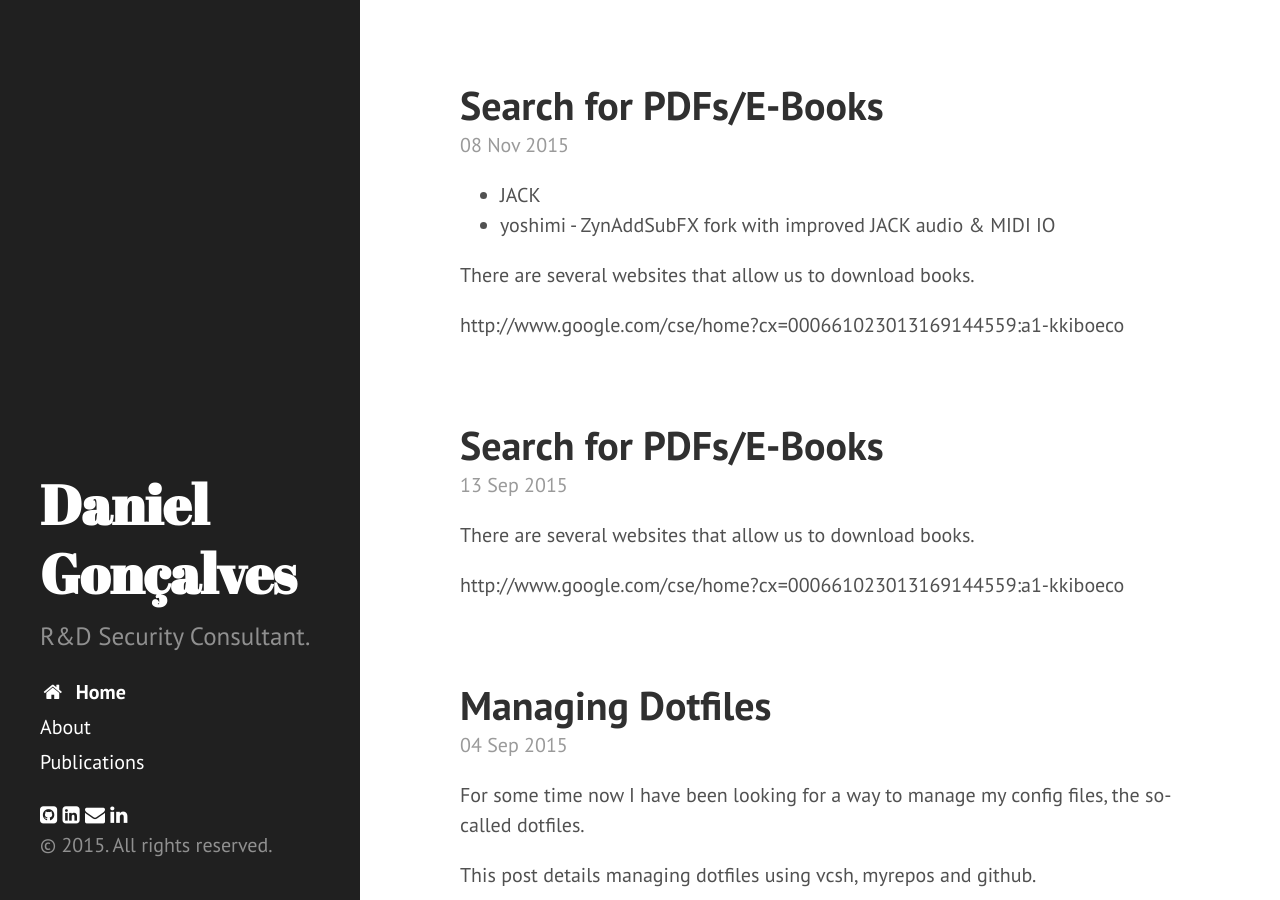
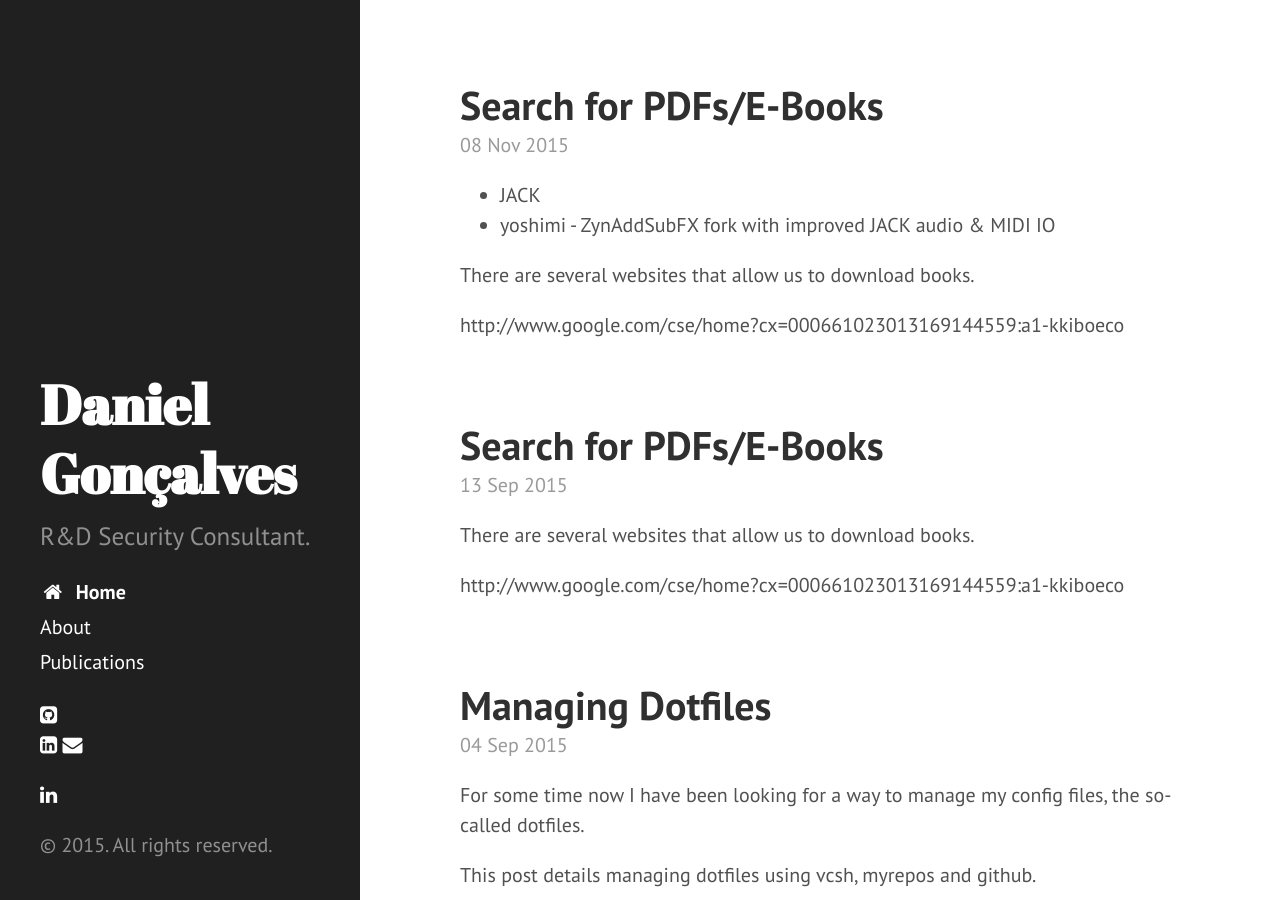
Before and after one commit to 2phost/2phost.github.io, a Jekyll site: the page built from index.html, in a window 1280 px wide and 900 px high. Built offline with Jekyll 4.4.1, drawn with Linux system fonts in a browser that asks for light colours; nearby versions of some CDN libraries; Markdown is read by kramdown in place of the engine named in the settings; the list of posts is cut into pages by our own code.

Commit message:
social update

```diff
--- a/_includes/sidebar.html
+++ b/_includes/sidebar.html
@@ -28,9 +28,10 @@
 
     </nav>
 
-    <a href="{{ site.social.github }}"><i class="fa fa-github-square"></i></a>{{ end }}
+    <a href="{{ site.social.github }}"><i class="fa fa-github-square"></i></a>{{ end }}<p>
     <a href="{{ site.social.linkedin }}"><i class="fa fa-linkedin-square"></i></a>{{ end }}
     <a href="{{ site.social.email }}"><i class="fa fa-envelope"></i></a>{{ end }}
+    <p>
     <a href="{{ site.social.linkedin }}"><i class="fa fa-linkedin"></i></a>{{ end }}
 
     <p>&copy; {{ site.time | date: '%Y' }}. All rights reserved.</p>
```
